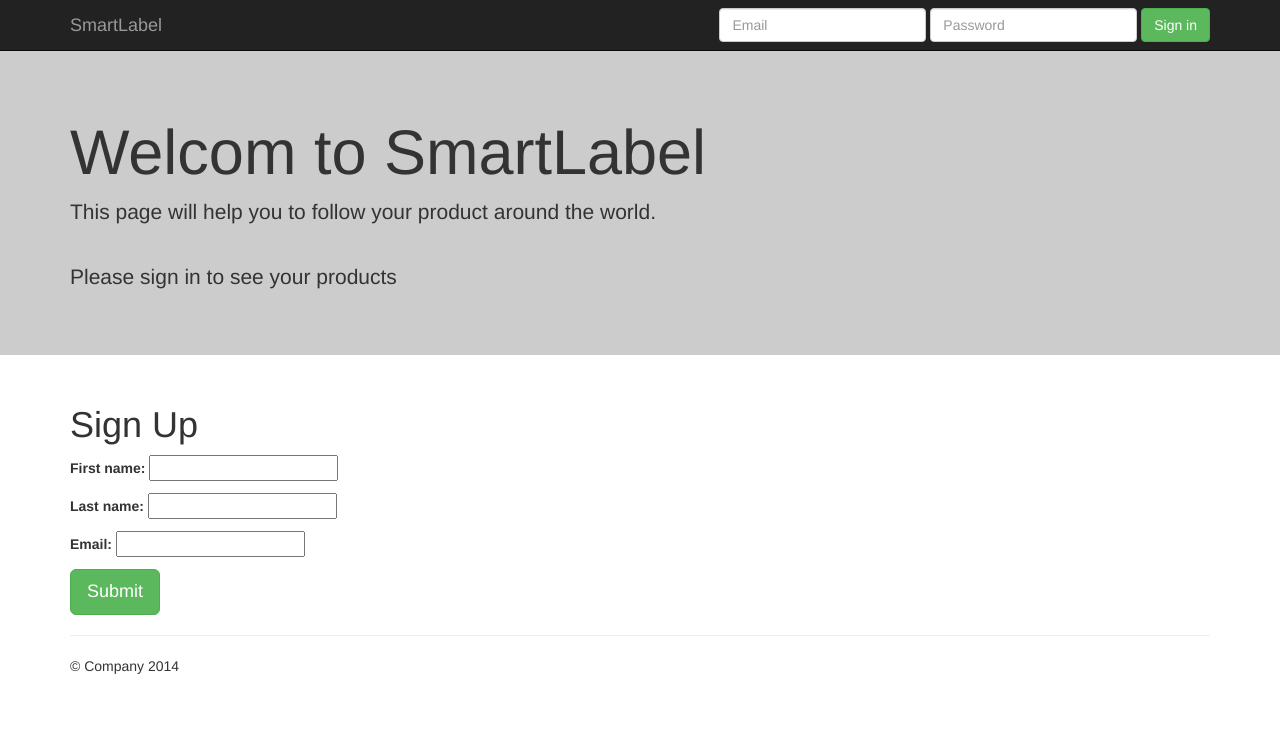
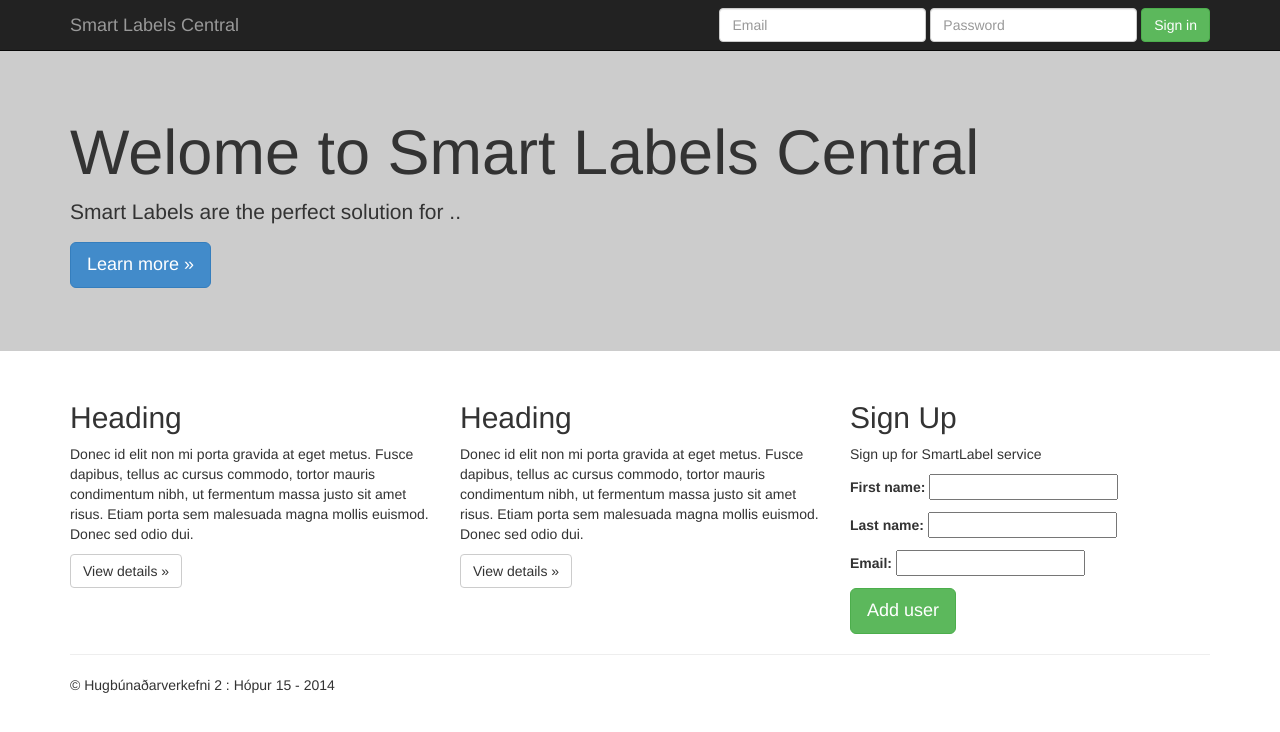
Before and after one commit to als34/HBV2-hopur15, a Django app: template smartLabelS/static/templates/signup.html in a window 1280 px wide. Shown: the top 732 px of the page. Run offline with Django 3.2, Linux system fonts and the light colour scheme; the template is opened without the code that fills it: values that come from a table or form of the project are taken from there, others are empty; parts of the project's set-up code (start-up, migrations or seed data) failed here and were passed over; some libraries are stand-ins or nearby versions.

Commit message:
Merge saman

```diff
--- a/smartLabelS/smartLabelS/urls.py
+++ b/smartLabelS/smartLabelS/urls.py
@@ -11,6 +11,7 @@ urlpatterns = patterns('',
     url(r'^$', 'test_smartLabelS.views.home', name='home'),
     # url(r'^blog/', include('blog.urls')),
     url(r'^thank-you/$', 'test_smartLabelS.views.thankyou', name='thankyou'),
+    url(r'^learn-more/$', 'test_smartLabelS.views.learnmore', name='learnmore'),
     url(r'^admin/', include(admin.site.urls)),
 )
 
--- a/smartLabelS/static/templates/base.html
+++ b/smartLabelS/static/templates/base.html
@@ -40,7 +40,7 @@
             <span class="icon-bar"></span>
             <span class="icon-bar"></span>
           </button>
-          <a class="navbar-brand" href="#">SmartLabel</a>
+          <a class="navbar-brand" href="#">Smart Labels Central</a>
         </div>
         <div class="navbar-collapse collapse">
           <form class="navbar-form navbar-right" role="form">
@@ -76,19 +76,15 @@
     	{% endif %}
 
 
-      <!-- Example row of columns -->
       <div class="row">
-
-        <div class="col-md-4">
-        {% block content %}{% endblock %}
-        </div>
-      </div>
+      {% block content %} {% endblock %}
+          </div>
 
       <hr>
 
 
       <footer>
-        <p>&copy; Company 2014</p>
+        <p>&copy; Hugbúnaðarverkefni 2 : Hópur 15 - 2014</p>
       </footer>
     </div> <!-- /container -->
 
--- a/smartLabelS/static/templates/signup.html
+++ b/smartLabelS/static/templates/signup.html
@@ -4,22 +4,33 @@
 <!-- Main jumbotron for a primary marketing message or call to action -->
     <div class="jumbotron">
       <div class="container">
-        <h1>Welcom to SmartLabel</h1>
-        <p>This page will help you to follow your product around the world.</p>
-        <br />
-        <p>Please sign in to see your products </p>
-        <!-- <p><a class="btn btn-primary btn-lg" role="button">Please sign in to see your products &raquo;</a></p>-->
+        <h1>Welome to Smart Labels Central</h1>
+        <p>Smart Labels are the perfect solution for ..</p>
+        <p><a class="btn btn-primary btn-lg" role="button" href="learn-more">Learn more &raquo;</a></p>
       </div>
     </div>
 
 {% endblock %}
 
 {% block content %}
-			<h1>Sign Up</h1>
-
+		<div class="col-md-4">
+          <h2>Heading</h2>
+          <p>Donec id elit non mi porta gravida at eget metus. Fusce dapibus, tellus ac cursus commodo, tortor mauris condimentum nibh, ut fermentum massa justo sit amet risus. Etiam porta sem malesuada magna mollis euismod. Donec sed odio dui. </p>
+          <p><a class="btn btn-default" href="#" role="button">View details &raquo;</a></p>
+        </div>
+        <div class="col-md-4">
+          <h2>Heading</h2>
+          <p>Donec id elit non mi porta gravida at eget metus. Fusce dapibus, tellus ac cursus commodo, tortor mauris condimentum nibh, ut fermentum massa justo sit amet risus. Etiam porta sem malesuada magna mollis euismod. Donec sed odio dui. </p>
+          <p><a class="btn btn-default" href="#" role="button">View details &raquo;</a></p>
+       </div>
+        <div class="col-md-4">
+          <h2>Sign Up</h2>
+			<p>Sign up for SmartLabel service</p>
 			<form method='POST' action=''> {% csrf_token %}
 				{{form.as_p}}
 
-				<input type='submit' class='btn btn-success btn-lg' label='Add user'>
+				<input type='submit' class='btn btn-success btn-lg' value='Add user'>
 			</form>
+        </div>
+
 {% endblock %}
```
Also changed, not shown: smartLabelS/static/templates/learnmore.html (added, +19 -0 lines), smartLabelS/static/templates/thankyou.html (+4 -3 lines), smartLabelS/test_smartLabelS/views.py (+3 -4 lines), smartLabelS/db.sqlite3.
